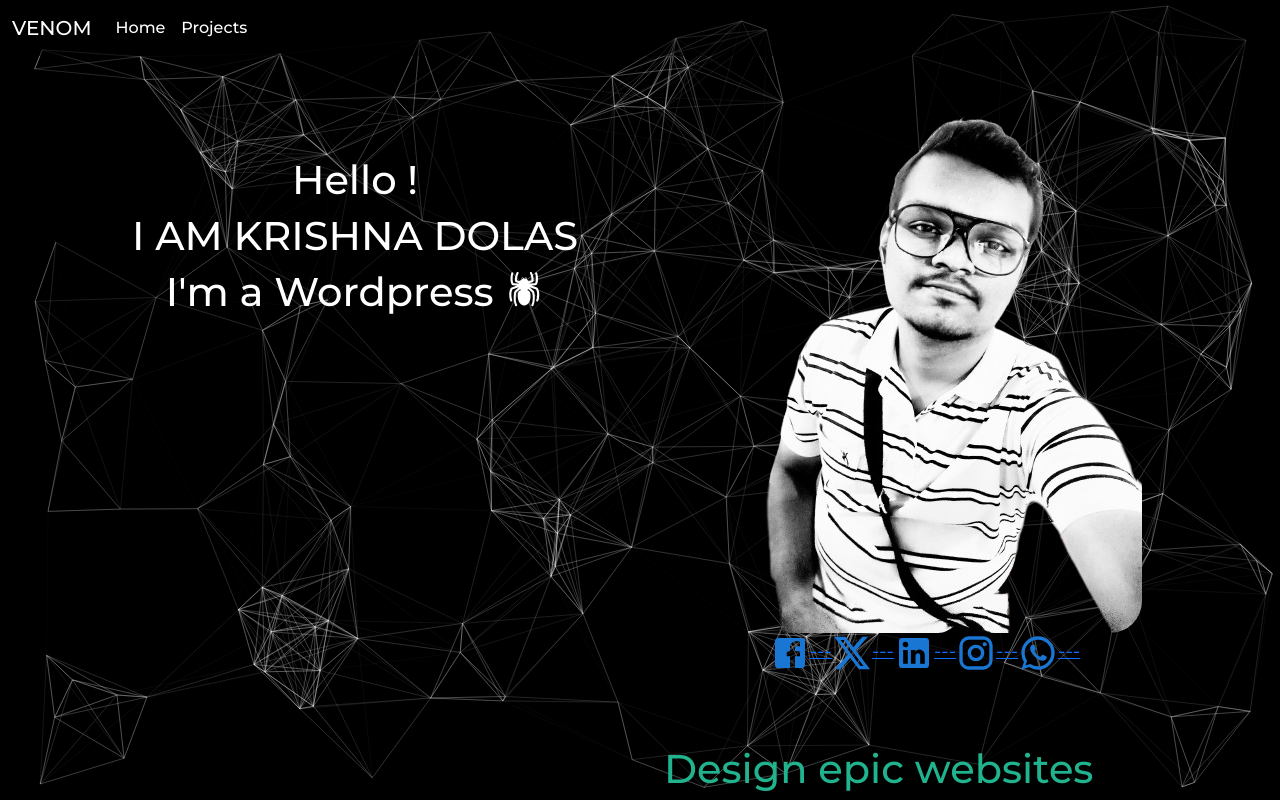
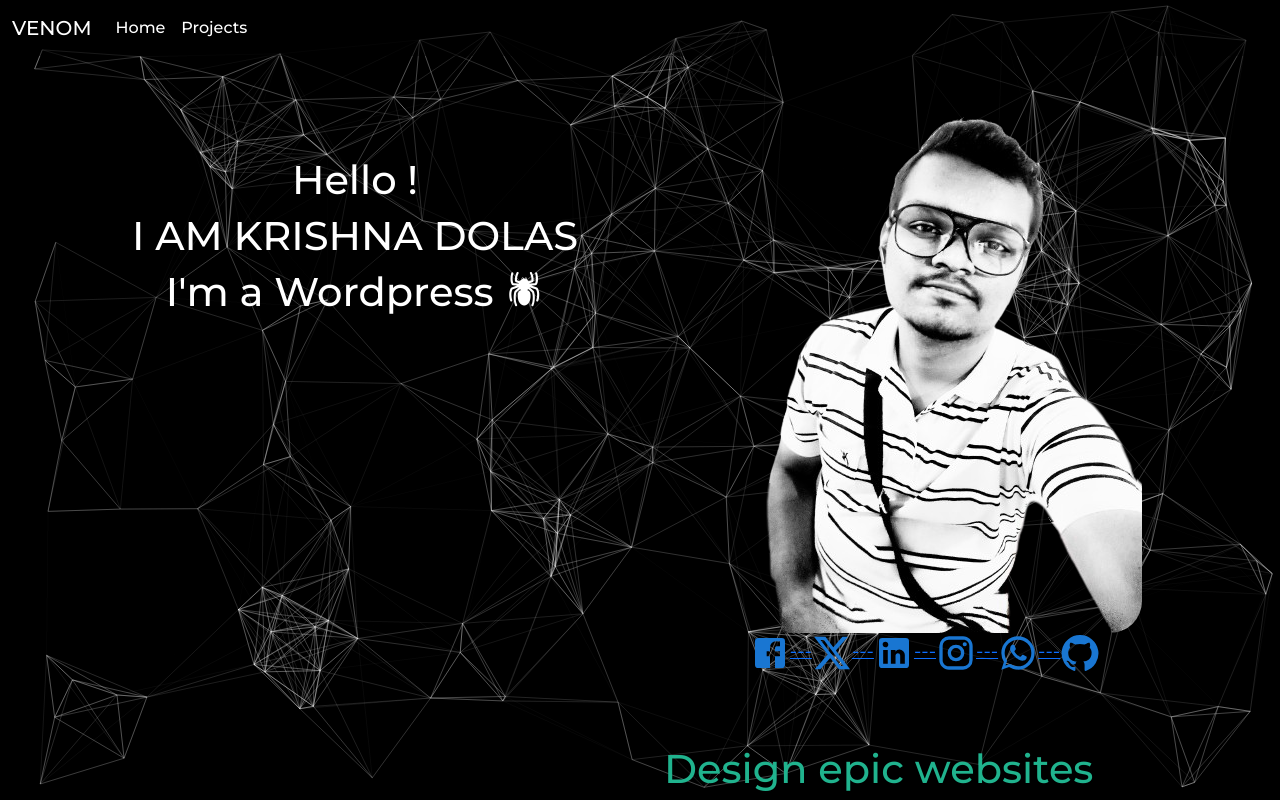
Before and after one commit to KrishnaDolas/venom2024, a React (Create React App) app: page / in a window 1280 px wide. Shown: the top 800 px of the page. Built offline with nearby package versions, Linux system fonts and the light colour scheme.

Commit message:
another one

```diff
--- a/src/Components/Homecarousal.js
+++ b/src/Components/Homecarousal.js
@@ -6,6 +6,7 @@
 import LinkedInIcon from '@mui/icons-material/LinkedIn';
 import InstagramIcon from '@mui/icons-material/Instagram';
 import WhatsAppIcon from '@mui/icons-material/WhatsApp';
+import { GitHub, Gite } from '@mui/icons-material';
 
 
 
@@ -57,6 +58,8 @@
             <a href='https://www.linkedin.com/in/krishna-dolas-a52081226?utm_source=share&utm_campaign=share_via&utm_content=profile&utm_medium=android_app' target='_blank'><LinkedInIcon color="primary" sx={{ fontSize: 40 }}/>---</a>
             <a href='https://www.instagram.com/dev.ven0m?igsh=OGw3Y3JueWJzeHpi' target='_blank'><InstagramIcon color="primary" sx={{ fontSize: 40 }}/>---</a>
             <a href='https://api.whatsapp.com/send?phone=8421501905' target='_blank'><WhatsAppIcon color="primary" sx={{ fontSize: 40 }}/>---</a>
+            <a href='https://github.com/KrishnaDolas?tab=repositories' target='_blank'><GitHub color="primary" sx={{ fontSize: 40 }}/></a>
+
 
             </div>
           </div>
```
